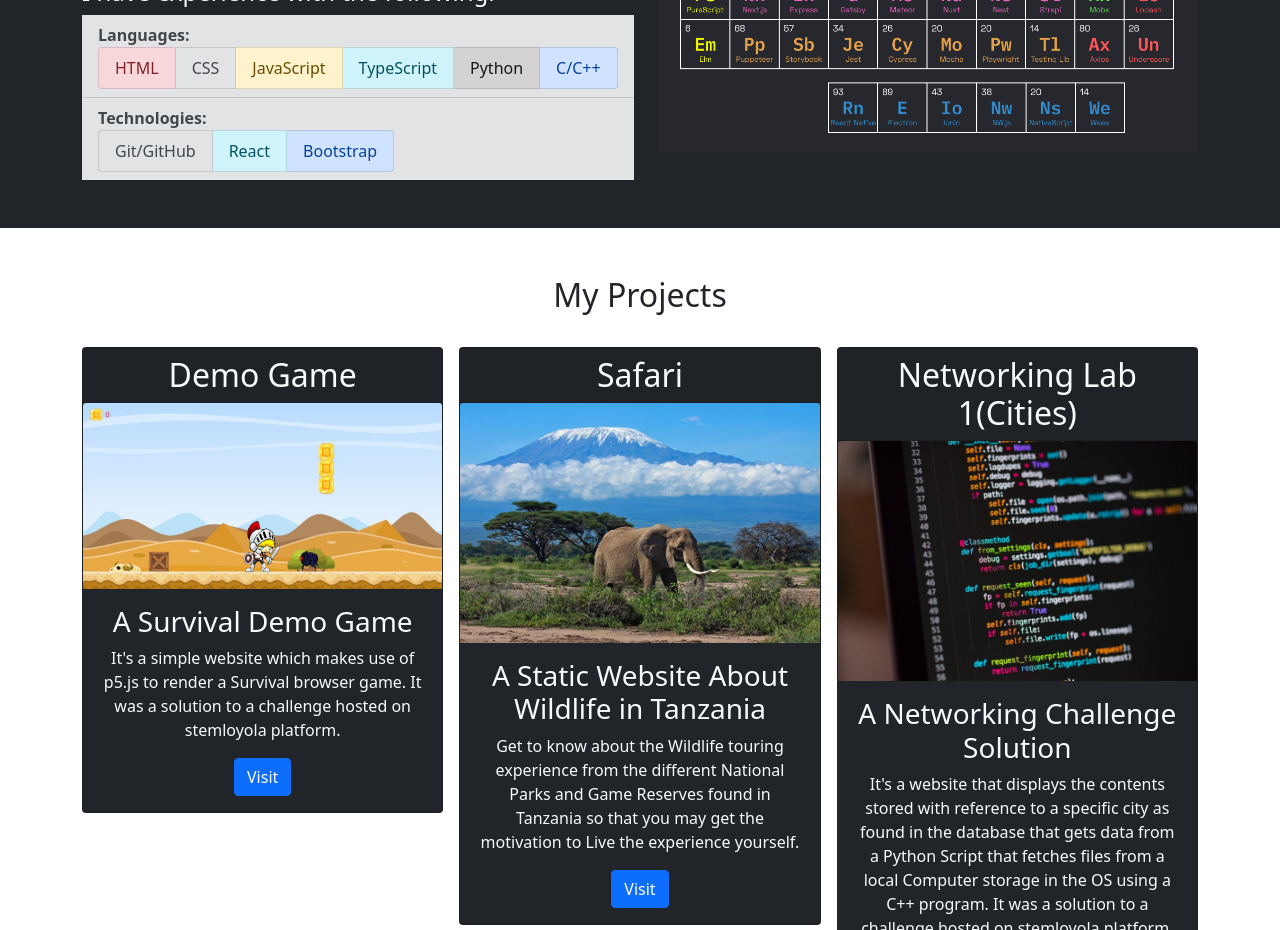
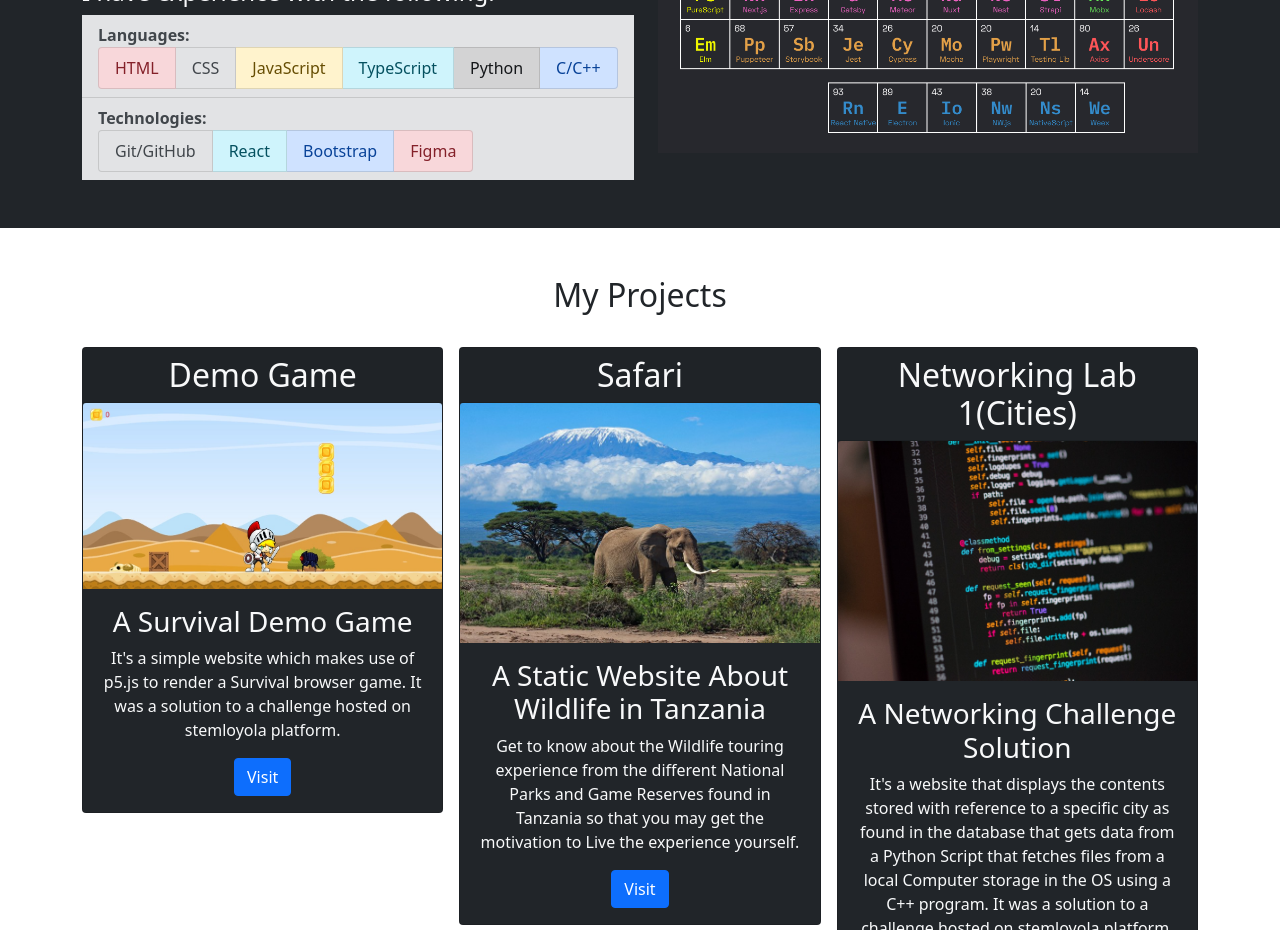
Before and after one commit to AlvinMrema/portfolio, a React (Create React App) app: page / in a window 1280 px wide. Shown: the part 900-1830 px from the top of the page. Built offline with nearby package versions, Linux system fonts and the light colour scheme.

Commit message:
Added Figma to the Technologies List Item

```diff
--- a/src/components/About.js
+++ b/src/components/About.js
@@ -51,6 +51,9 @@ const About = () => {
                     <li className="list-group-item list-group-item-primary">
                       Bootstrap
                     </li>
+                    <li className="list-group-item list-group-item-danger">
+                      Figma
+                    </li>
                   </ul>
                 </li>
               </ul>
```
